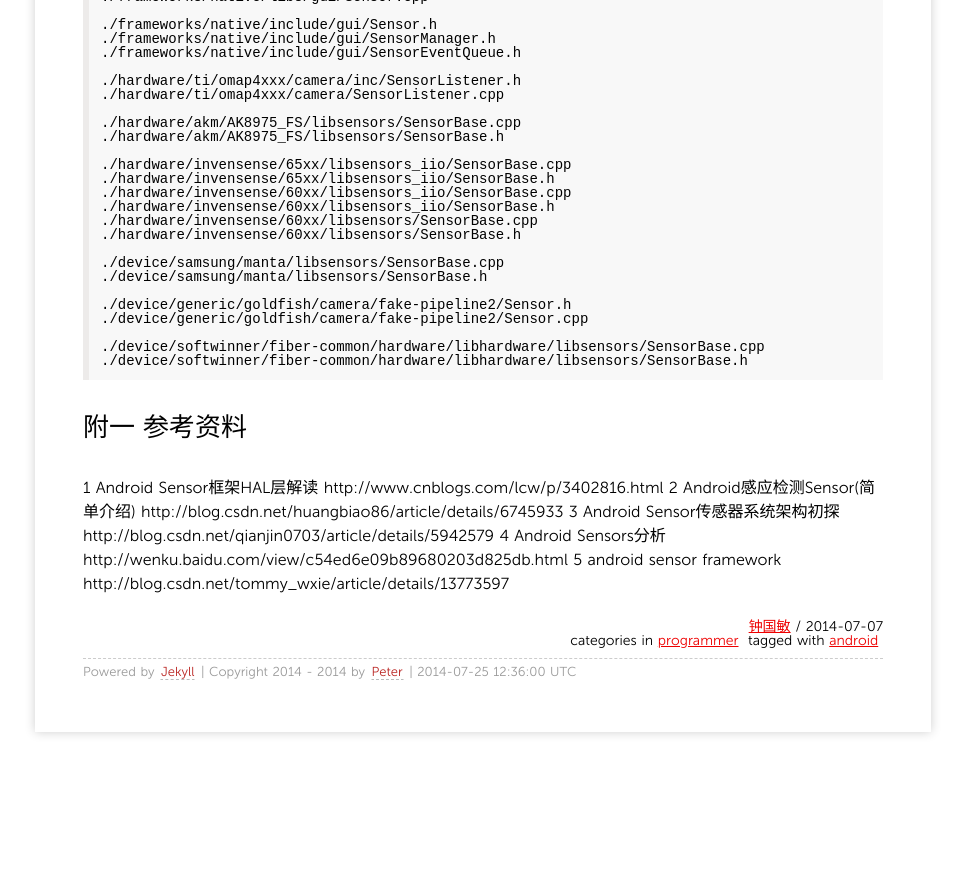
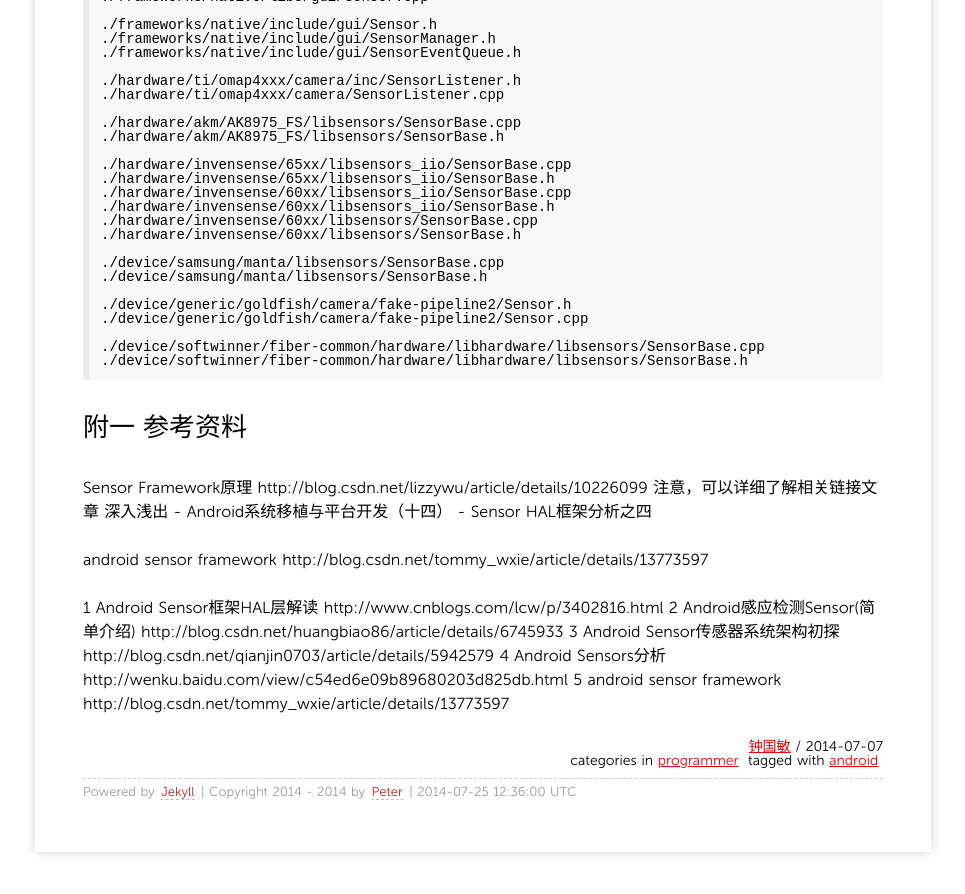
Before and after one commit to fengyr/blog, a Jekyll site: the page built from _posts/2014/2014-07-07-Android--Sensor.md, in a window 1280 px wide and 900 px high, scrolled down 3684 px. Shown: the top 894 px of the window, without its empty margins (157-1122 px from the left). Built offline with Jekyll 4.4.1, drawn with Linux system fonts in a browser that asks for light colours; Markdown is read by kramdown in place of the engine named in the settings; before the commit the page ends 4464 px from its top, so only the background shows below that.

Commit message:
Update 2014-07-07-Android--Sensor.md

```diff
--- a/_posts/2014/2014-07-07-Android--Sensor.md
+++ b/_posts/2014/2014-07-07-Android--Sensor.md
@@ -272,6 +272,19 @@ Android实现传感器系统包括以下几个部分
 
 
 ## 附一 参考资料
+
+Sensor Framework原理
+http://blog.csdn.net/lizzywu/article/details/10226099
+注意，可以详细了解相关链接文章
+	深入浅出 - Android系统移植与平台开发（十四） - Sensor HAL框架分析之四
+
+
+android sensor framework
+http://blog.csdn.net/tommy_wxie/article/details/13773597
+
+
+
+
 1	Android Sensor框架HAL层解读
 	http://www.cnblogs.com/lcw/p/3402816.html
 2	Android感应检测Sensor(简单介绍)
```
